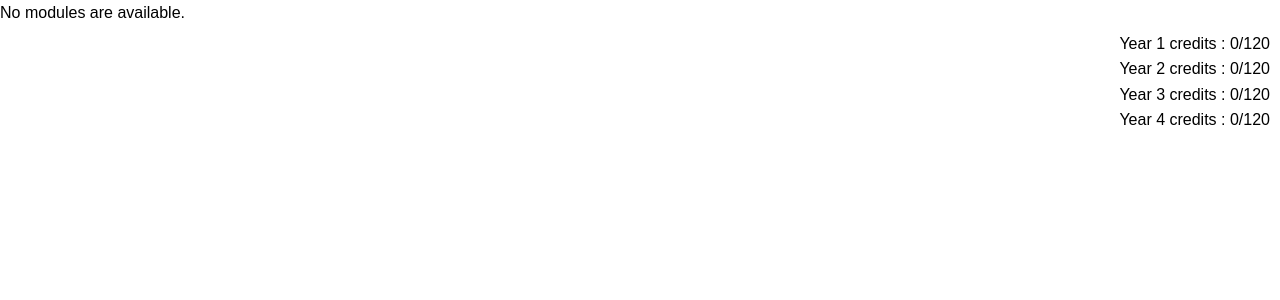
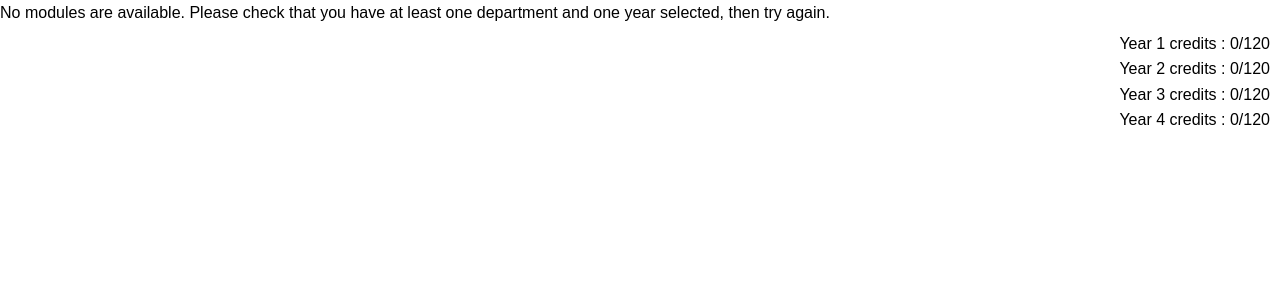
Before and after one commit to LouisC-H/Module-Diagram, a Django app: page /homepage/diagrams in a window 1280 px wide. Shown: the top 300 px of the page. Run offline with Django 3.2, Linux system fonts and the light colour scheme; tables that the repository leaves empty hold one stand-in row (values such as "Sample post").

Commit message:
No modules error message is more descriptive (and doesn't load the JS)

```diff
--- a/diagram/templates/diagram/map.html
+++ b/diagram/templates/diagram/map.html
@@ -148,10 +148,10 @@
           </div>
         {% endfor %}
         </div>
+        <script type="module" src="{% static 'map_interactivity.js' %}"> </script>
       {% else %}
-        <p>No modules are available.</p>
+        <p>No modules are available. Please check that you have at least one department and one year selected, then try again.</p>
       {% endif %}
-      <script type="module" src="{% static 'map_interactivity.js' %}"> </script>
     </main>
   </body>
 </html>
```
